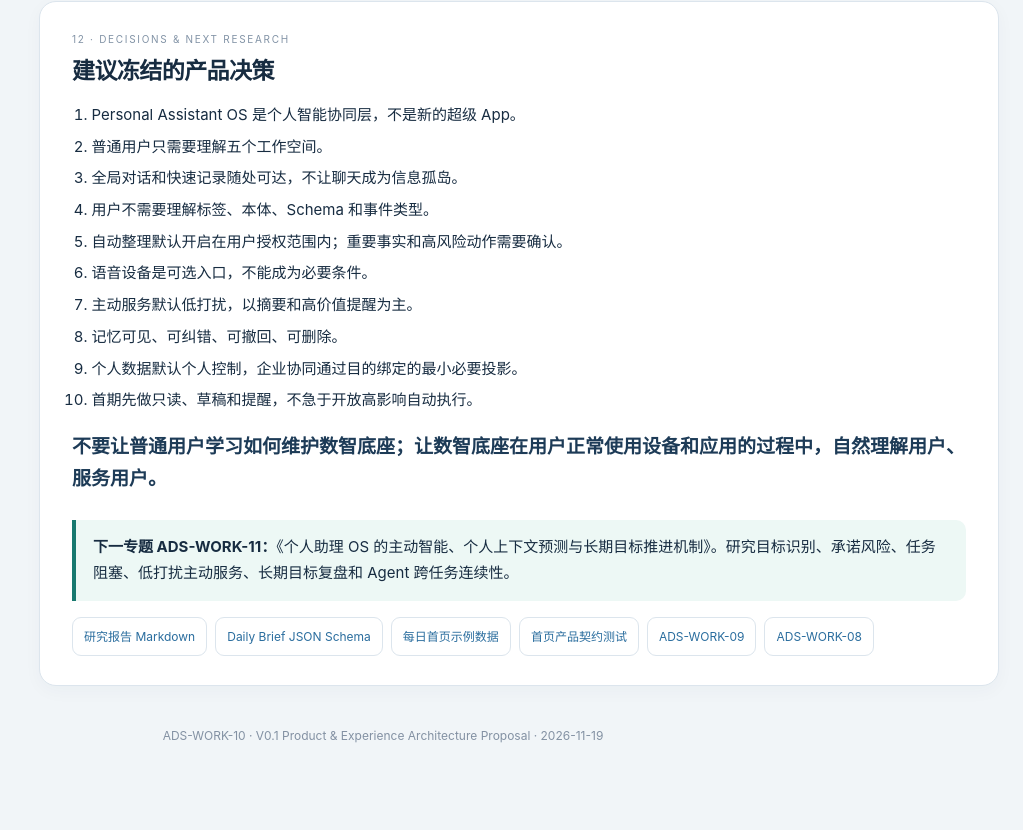
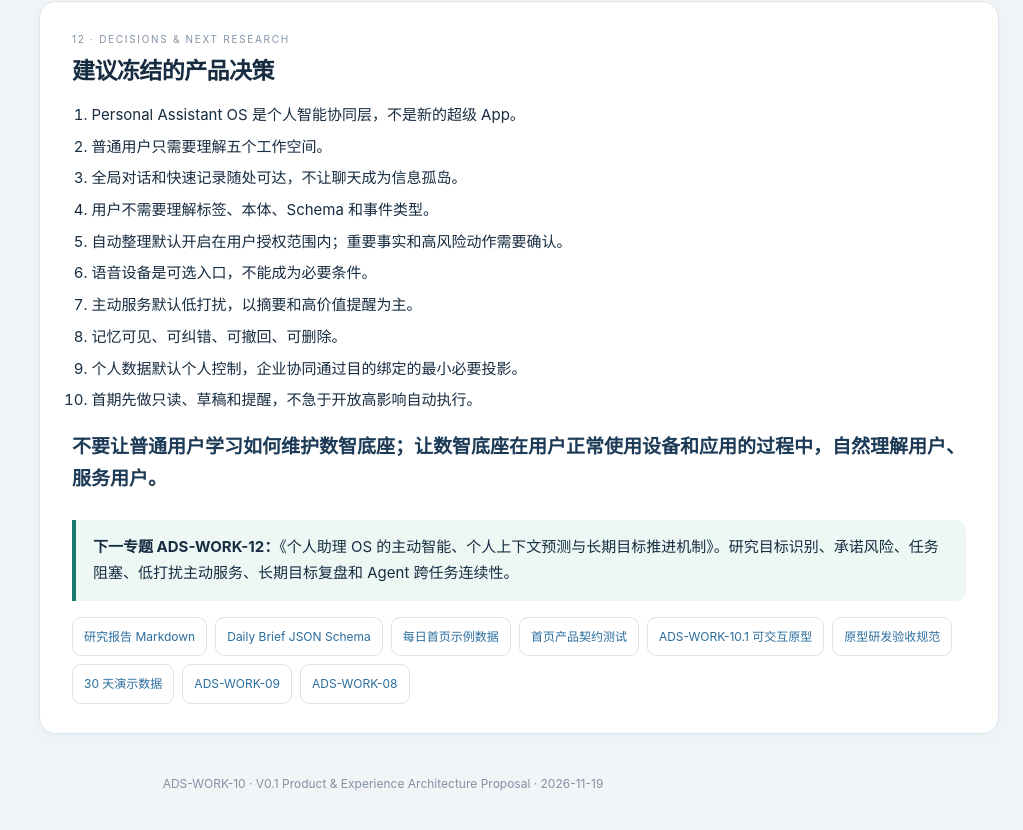
Before and after one commit to yixuan2016/creative, a plain HTML site: page docs/10-个人数智底座的产品形态多终端感知入口与个人助理OS交互架构研究.html in a window 1280 px wide. Shown: the part 7597-8427 px from the top of the page, without its empty margins (257-1280 px from the left). Drawn offline with Linux system fonts and the light colour scheme.

Commit message:
docs: link interactive prototype and correct next topic numbering

```diff
--- a/docs/10-个人数智底座的产品形态多终端感知入口与个人助理OS交互架构研究.html
+++ b/docs/10-个人数智底座的产品形态多终端感知入口与个人助理OS交互架构研究.html
@@ -266,12 +266,15 @@ table{width:100%;border-collapse:collapse;margin:13px 0;font-size:12.5px}th,td{b
   <li>首期先做只读、草稿和提醒，不急于开放高影响自动执行。</li>
  </ol>
  <p class="quote">不要让普通用户学习如何维护数智底座；让数智底座在用户正常使用设备和应用的过程中，自然理解用户、服务用户。</p>
- <div class="callout"><strong>下一专题 ADS-WORK-11：</strong>《个人助理 OS 的主动智能、个人上下文预测与长期目标推进机制》。研究目标识别、承诺风险、任务阻塞、低打扰主动服务、长期目标复盘和 Agent 跨任务连续性。</div>
+ <div class="callout"><strong>下一专题 ADS-WORK-12：</strong>《个人助理 OS 的主动智能、个人上下文预测与长期目标推进机制》。研究目标识别、承诺风险、任务阻塞、低打扰主动服务、长期目标复盘和 Agent 跨任务连续性。</div>
  <div class="links">
   <a href="../docs/10-个人数智底座的产品形态多终端感知入口与个人助理OS交互架构研究.md">研究报告 Markdown</a>
   <a href="../schemas/ads-personal-assistant-daily-brief-v0.1.schema.json">Daily Brief JSON Schema</a>
   <a href="../examples/ads-personal-assistant-os-daily-brief-v0.1.json">每日首页示例数据</a>
   <a href="../prototype/test_personal_assistant_os_contracts.py">首页产品契约测试</a>
+  <a href="../prototype/personal-assistant-os/index.html">ADS-WORK-10.1 可交互原型</a>
+  <a href="./10.1-个人助理OS可交互原型与研发验收规范.md">原型研发验收规范</a>
+  <a href="../examples/ads-personal-assistant-os-demo-v0.1.json">30 天演示数据</a>
   <a href="../docs/09-个人数智底座的持续记忆事件账本与自主智能体架构研究.md">ADS-WORK-09</a>
   <a href="../docs/08-企业工作本体与事件驱动的个人企业领域协同标准研究.md">ADS-WORK-08</a>
  </div>
```
